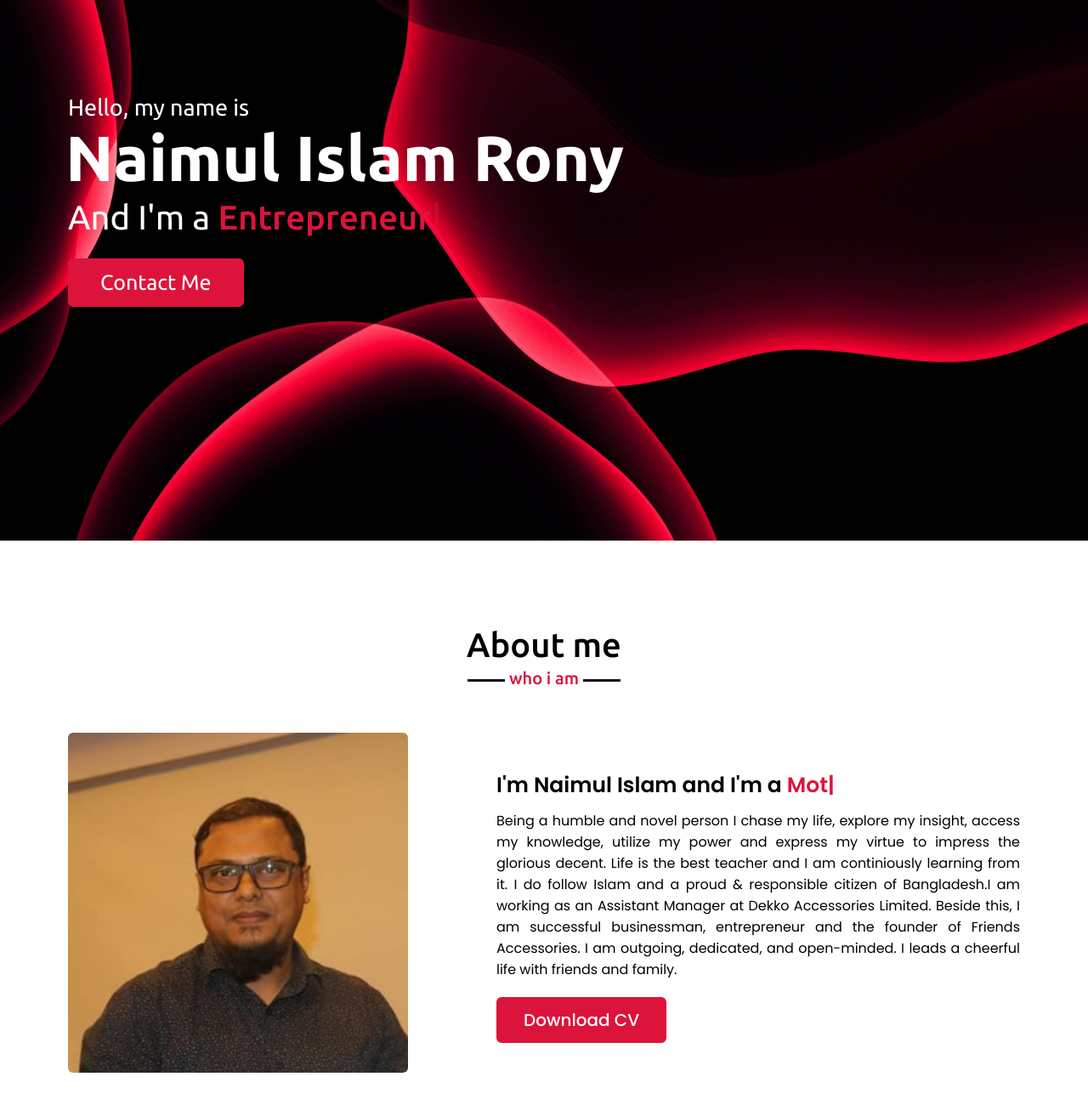
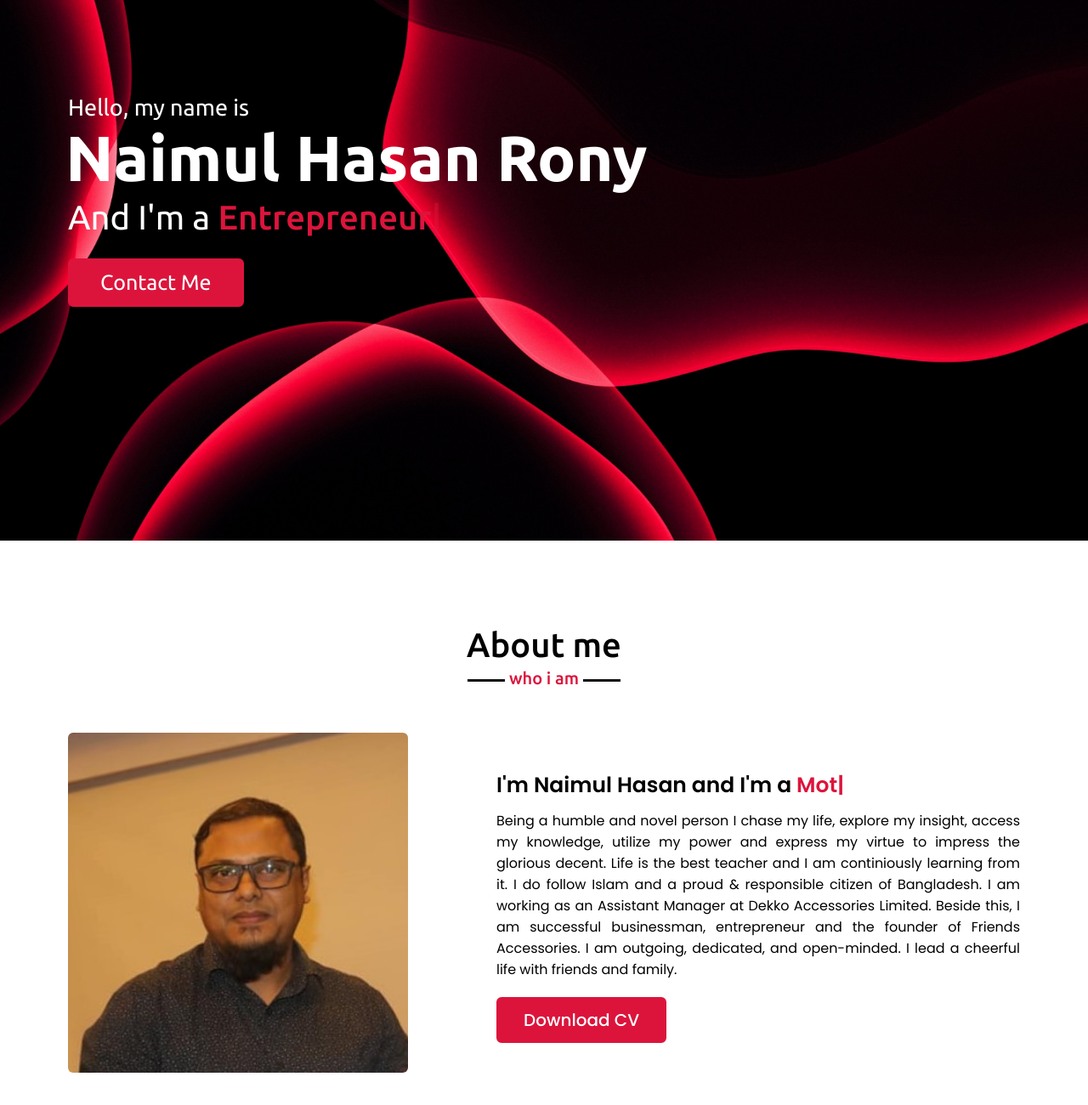
Before and after one commit to ronyscm/portfolio, a plain HTML site: page index.html in a window 1280 px wide. Shown: the part 164-1464 px from the top of the page at 85% size. Drawn offline with nearby package versions, Linux system fonts and the light colour scheme.

Commit message:
Update index.html

```diff
--- a/index.html
+++ b/index.html
@@ -40,7 +40,7 @@
         <div class="max-width">
             <div class="home-content">
                 <div class="text-1">Hello, my name is</div>
-                <div class="text-2">Naimul Islam Rony</div>
+                <div class="text-2">Naimul Hasan Rony</div>
                 <div class="text-3">And I'm a <span class="typing"></span></div>
                 <a href="#contact">Contact Me</a>
             </div>
@@ -56,8 +56,8 @@
                     <img src="images/55.jpg" alt="">
                 </div>
                 <div class="column right">
-                    <div class="text">I'm Naimul Islam and I'm a <span class="typing-2"></span></div>
-                    <p>Being a humble and novel person I chase my life, explore my insight, access my knowledge, utilize my power and express my virtue to impress the glorious decent. Life is the best teacher and I am continiously learning from it. I do follow Islam and a proud & responsible citizen of Bangladesh.I am working as an Assistant Manager at Dekko Accessories Limited. Beside this, I am successful businessman, entrepreneur and the founder of Friends Accessories. I am outgoing, dedicated, and open-minded. I leads a cheerful life with friends and family.</p>
+                    <div class="text">I'm Naimul Hasan and I'm a <span class="typing-2"></span></div>
+                    <p>Being a humble and novel person I chase my life, explore my insight, access my knowledge, utilize my power and express my virtue to impress the glorious decent. Life is the best teacher and I am continiously learning from it. I do follow Islam and a proud & responsible citizen of Bangladesh. I am working as an Assistant Manager at Dekko Accessories Limited. Beside this, I am successful businessman, entrepreneur and the founder of Friends Accessories. I am outgoing, dedicated, and open-minded. I lead a cheerful life with friends and family.</p>
                     <a href="#">Download CV</a>
                 </div>
             </div>
```
